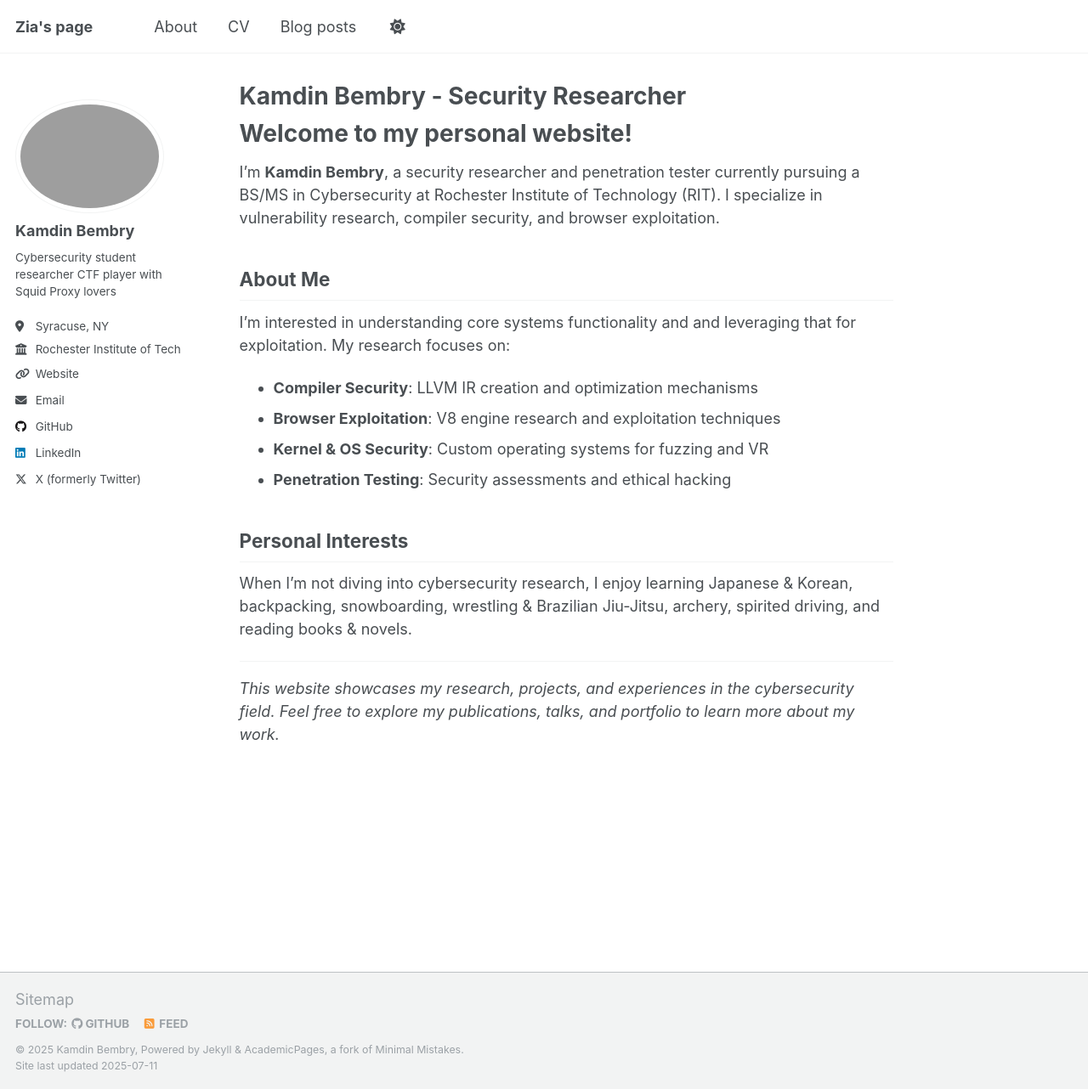
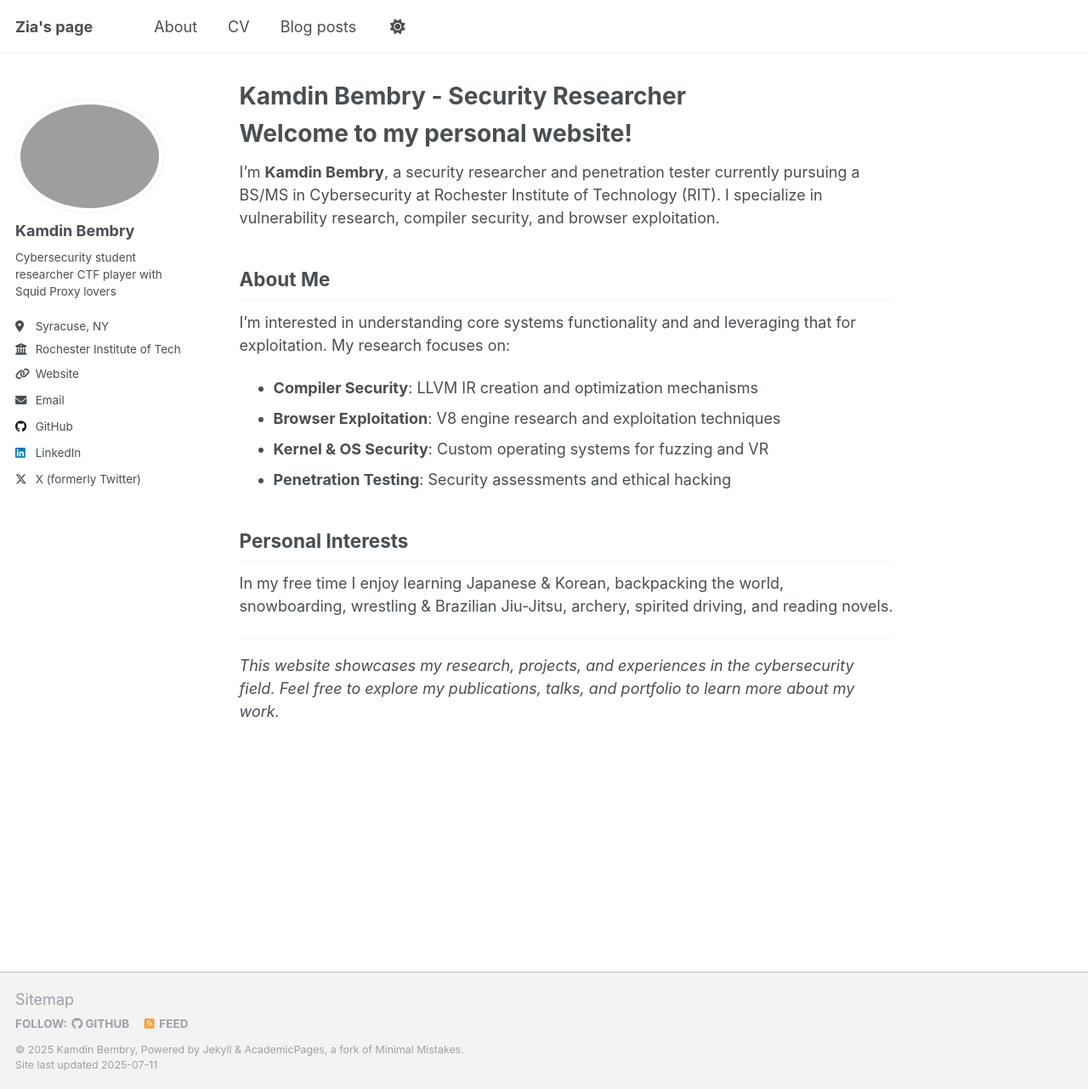
Before and after one commit to Zia-Rashid/Zia-Rashid.github.io, a Jekyll site: the page built from _pages/about.md, in a window 1280 px wide and 1282 px high. Shown: the whole window at 85% size. Built offline with Jekyll 4.4.1, drawn with Linux system fonts in a browser that asks for light colours; a script that is not in the unit is left out.

Commit message:
file update

```diff
--- a/_pages/about.md
+++ b/_pages/about.md
@@ -23,7 +23,7 @@ I'm interested in understanding core systems functionality and and leveraging th
 
 ## Personal Interests
 
-When I'm not diving into cybersecurity research, I enjoy learning Japanese & Korean, backpacking, snowboarding, wrestling & Brazilian Jiu-Jitsu, archery, spirited driving, and reading books & novels.
+In my free time I enjoy learning Japanese & Korean, backpacking the world, snowboarding, wrestling & Brazilian Jiu-Jitsu, archery, spirited driving, and reading novels.
 
 -----
 
```
